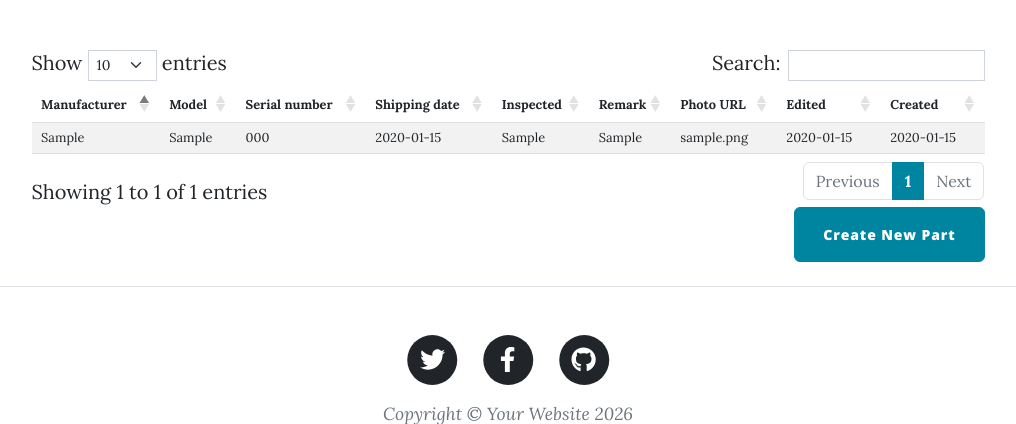
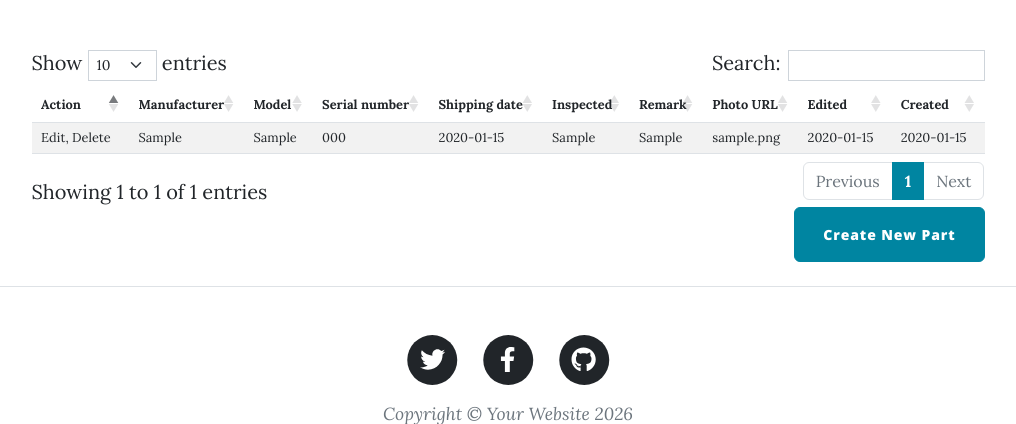
Before and after one commit to dlloigit36/QQ-machinery, a Flask app: page /client-part/1 in a window 1280 px wide. Shown: the part 133-557 px from the top of the page, without its empty margins (132-1148 px from the left). Run offline with Flask 3, Linux system fonts and the light colour scheme; a user stored in the database is signed in; tables that the repository leaves empty hold one stand-in row (values such as "Sample post"); some libraries are stand-ins or nearby versions.

Commit message:
add part edit and delete

```diff
--- a/main.py
+++ b/main.py
@@ -1,5 +1,5 @@
 import os
-from datetime import date
+from datetime import date, datetime
 
 import werkzeug
 from flask import Flask, abort, render_template, redirect, url_for, flash, request, jsonify
@@ -14,7 +14,7 @@ from sqlalchemy import Integer, String, Text
 from functools import wraps
 from werkzeug.security import generate_password_hash, check_password_hash
 # Import your forms from the forms.py
-from forms import CreateClientForm, CreatePartForm, RegisterForm, LoginForm, EditClientForm
+from forms import CreateClientForm, CreatePartForm, RegisterForm, LoginForm, EditClientForm, EditPartForm
 from dotenv import load_dotenv
 
 from db_config import db, init_db
@@ -156,7 +156,7 @@ def get_all_client():
 @login_required
 def get_client_part(client_id):
     requested_client = db.get_or_404(QClient, client_id)
-    part_t_header=["Manufacturer", "Model", "Serial number", "Shipping date", "Inspected", "Remark",
+    part_t_header=["Action", "Manufacturer", "Model", "Serial number", "Shipping date", "Inspected", "Remark",
                    "Photo URL", "Edited", "Created"]
     result = db.session.execute(db.select(QPart).where(QPart.client_id == int(client_id)))
     parts = result.scalars().all()
@@ -214,8 +214,8 @@ def add_new_part():
             inspected_b=create_part_form.inspected_b.data,
             remark=create_part_form.remark.data,
             photo_uri=create_part_form.photo_uri.data,
-            edit_date=create_part_form.edit_date.data,
-            create_date=create_part_form.create_date.data,
+            edit_date=date.today().strftime("%Y-%m-%d"),
+            create_date=date.today().strftime("%Y-%m-%d"),
             client_id=int(client_id)
         )
         db.session.add(new_part)
@@ -281,6 +281,67 @@ def delete_client(client_id):
     else:
         return jsonify({"delete client error": f"delete client failed, client id ={client_id} not found!"})
 
+# TODO: Use a decorator so only an admin user can edit a part
+@app.route("/edit-part/<int:part_id>", methods=["GET", "POST"])
+@login_required
+def edit_part(part_id):
+    client_id = request.args.get("clientId", type=str)
+    requested_client = db.get_or_404(QClient, client_id)
+    selected_part = db.get_or_404(QPart, part_id)
+    print(selected_part)
+    edit_form = EditPartForm(
+        manufacturer=selected_part.manufacturer,
+        model=selected_part.model,
+        serial_number=selected_part.serial_number,
+        shipping_date=datetime.strptime(selected_part.shipping_date, "%Y-%m-%d").date(),
+        inspected_b=selected_part.inspected_b,
+        remark=selected_part.remark,
+        photo_uri=selected_part.photo_uri,
+    )
+    if edit_form.validate_on_submit():
+        selected_part.manufacturer = edit_form.manufacturer.data
+        selected_part.model = edit_form.model.data
+        selected_part.serial_number = edit_form.serial_number.data
+        selected_part.shipping_date = edit_form.shipping_date.data
+        selected_part.inspected_b = edit_form.inspected_b.data
+        selected_part.remark = edit_form.remark.data
+        selected_part.photo_uri = edit_form.photo_uri.data
+        selected_part.edit_date = date.today().strftime("%Y-%m-%d")
+        try:
+            db.session.commit()
+        except IntegrityError as e:
+            db.session.rollback()
+            msg = f"duplicate part id {part_id}"
+            flash(f'error: {msg}', 'error')
+        else:
+            return redirect(url_for("get_client_part", client_id=requested_client.id))
+    return render_template("make-part.html",
+                           form=edit_form,
+                           action="edit",
+                           client=requested_client,
+                           current_user=current_user,
+                           is_edit=True
+                           )
+
+# TODO: Use a decorator so only an admin user can delete a part
+@app.route("/delete-part/<int:part_id>", methods=['GET', 'POST'])
+@admin_only
+@login_required
+def delete_part(part_id):
+    client_id = request.args.get("clientId", type=str)
+    requested_client = db.get_or_404(QClient, client_id)
+    part_to_delete = db.get_or_404(QPart, part_id)
+    if part_to_delete:
+        try:
+            db.session.delete(part_to_delete)
+            db.session.commit()
+        except ProgrammingError as e:
+            db.session.rollback()
+            return jsonify({"sql error": e})
+        else:
+            return redirect(url_for("get_client_part", client_id=requested_client.id))
+    else:
+        return jsonify({"delete client error": f"delete client failed, client id ={client_id} not found!"})
 
 @app.route("/about")
 def about():
--- a/templates/list-part.html
+++ b/templates/list-part.html
@@ -34,6 +34,10 @@
             <tbody>
             {% for p in all_part: %}
                 <tr>
+                    <td>
+                        <a href="{{ url_for('edit_part', clientId=client.id, part_id=p.id) }}">Edit, </a>
+                        <a href="{{ url_for('delete_part', clientId=client.id, part_id=p.id) }}">Delete</a>
+                    </td>
                     <td>{{ p.manufacturer }}</td>
                     <td>{{ p.model }}</td>
                     <td>{{ p.serial_number }}</td>
```
Also changed, not shown: forms.py (+44 -8 lines).
